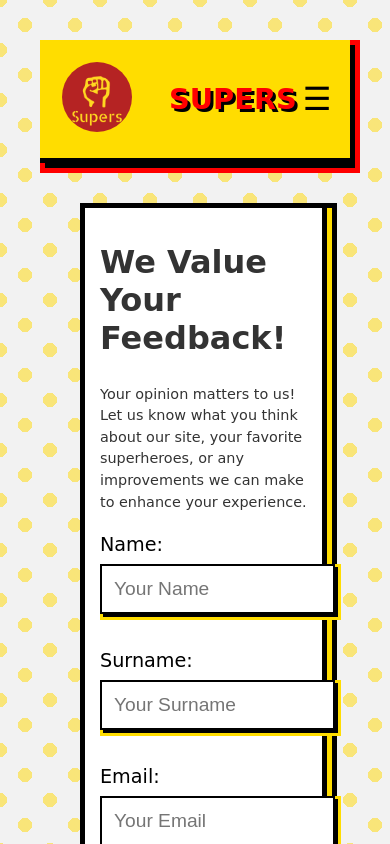
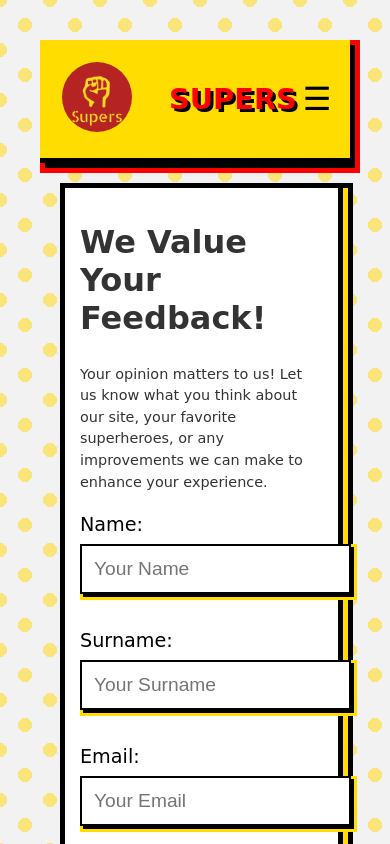
Before and after one commit to MichaelaKemp/DV200_S2_T4_Thoery, a React (Create React App) app in the folder superhero-backend/superhero-frontend/: page /feedback in a window 390 px wide. Shown: the top 844 px of the page. Built offline with nearby package versions, Linux system fonts and the light colour scheme.

Commit message:
Adjusting to different screen sizes

```diff
--- a/superhero-backend/superhero-frontend/src/components/Feedback.css
+++ b/superhero-backend/superhero-frontend/src/components/Feedback.css
@@ -111,6 +111,7 @@ label {
   .feedback-container {
     width: 95%;
     padding: 20px;
+    margin: 10px auto;
   }
 
   .motivation-text {
@@ -126,6 +127,7 @@ label {
   .feedback-container {
     width: 100%;
     padding: 15px;
+    margin: 0; /* Remove default margins to touch the screen edges */
     box-shadow: 5px 5px 0px #ffdd00, 5px 5px 0px 5px black;
   }
 
@@ -141,4 +143,9 @@ label {
   label {
     font-size: 1.2rem;
   }
+
+  /* Remove horizontal padding on the page container for smaller screens */
+  .page-container {
+    padding: 0;
+  }
 }
```
